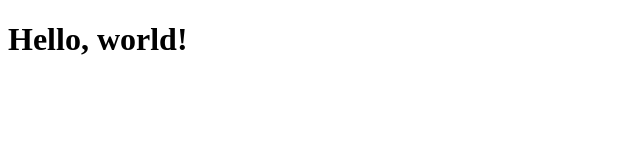
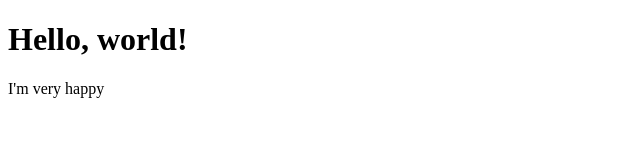
Before and after one commit to SimpleLines/mybuildsite, a plain HTML site: page build/index.html in a window 1280 px wide. Shown: the whole page, without its empty margins (0-640 px from the left). Drawn offline with Linux system fonts and the light colour scheme.

Commit message:
Added build

```diff
--- a/index.html
+++ b/build/index.html
@@ -6,5 +6,6 @@
 </head>
 <body>
 <h1>Hello, world!</h1>
+<p>I'm very happy</p>
 </body>
 </html>
--- /dev/null
+++ b/src/config.js
@@ -0,0 +1,3 @@
+/**
+ * config
+ */
```
